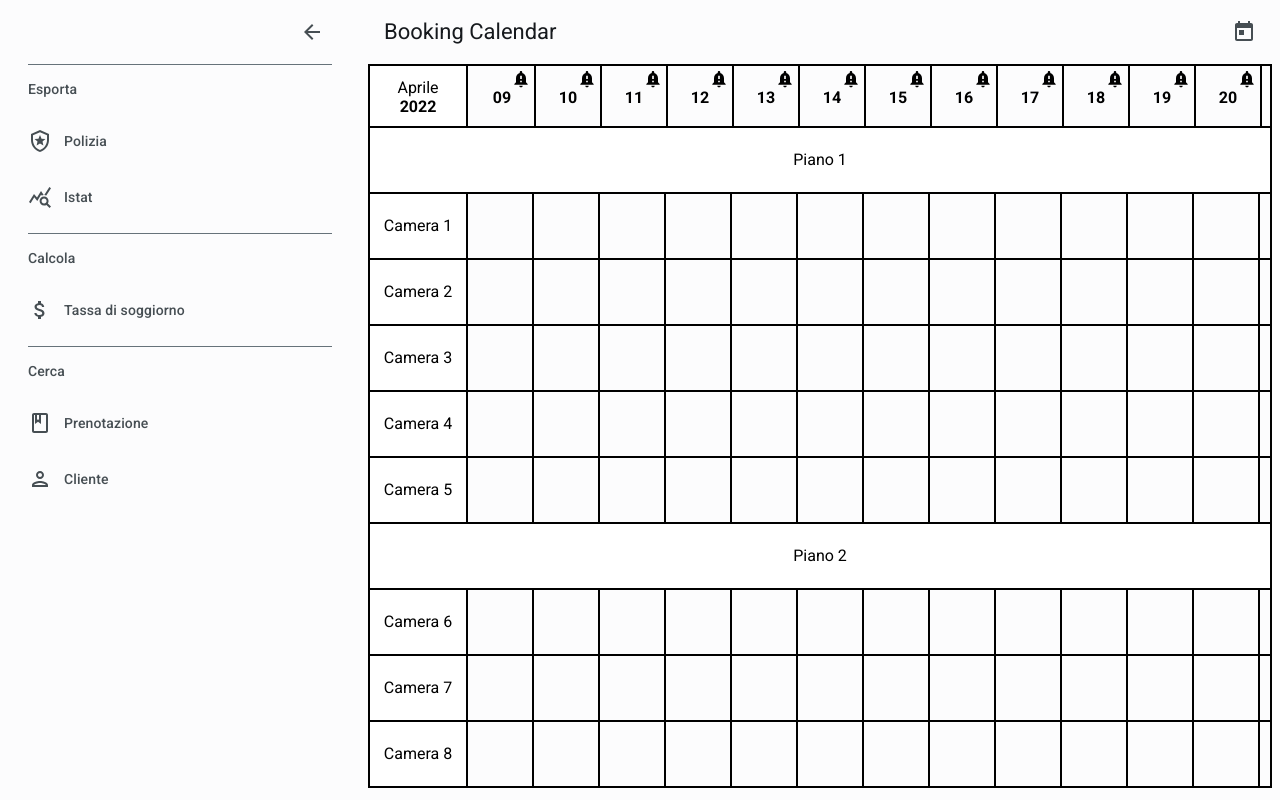
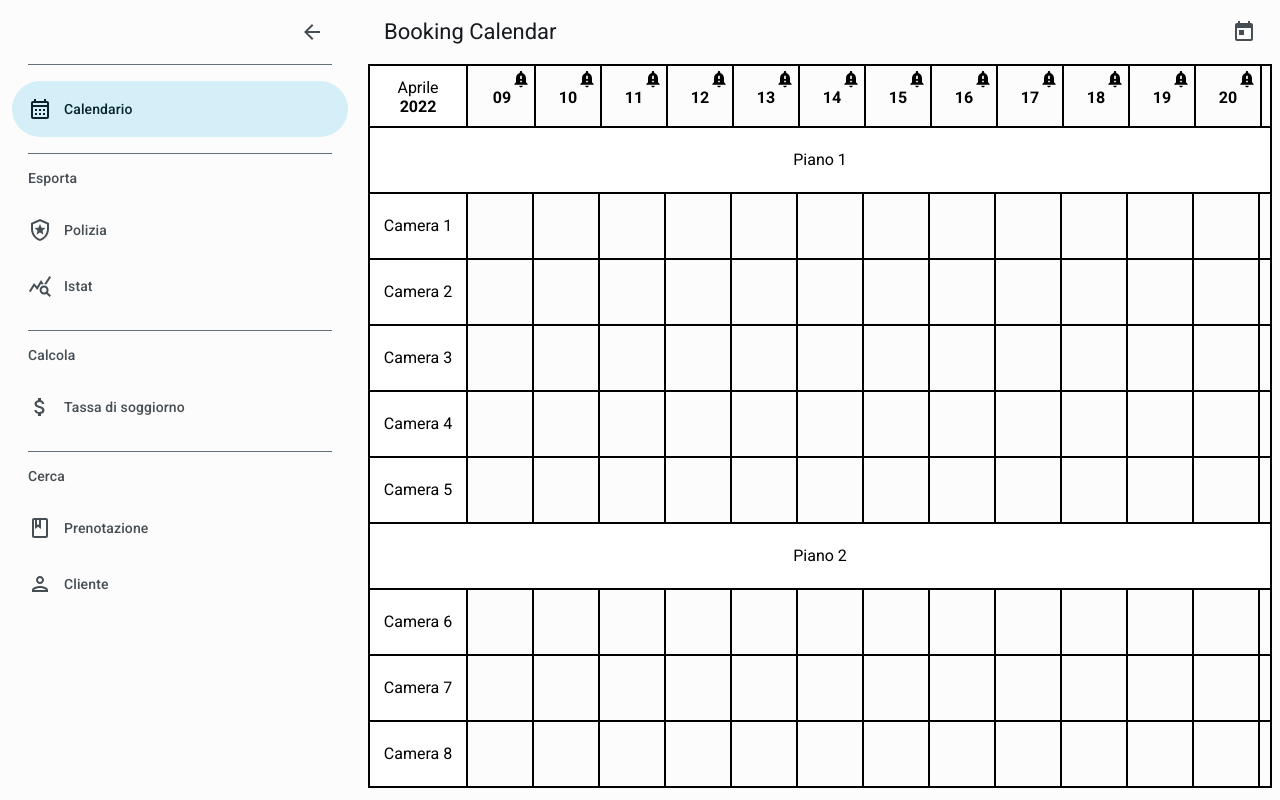
Before and after one commit to dropik/booking-calendar-app, a React app: page / in a window 1280 px wide. Both pictures are taken after a click on the button 36 px from the left and 32 px from the top of the page. Built offline with nearby package versions, Linux system fonts and the light colour scheme.

Commit message:
Added calendar button to navigation drawer

```diff
--- a/src/components/AppDrawer.tsx
+++ b/src/components/AppDrawer.tsx
@@ -6,6 +6,7 @@ import BookOutlinedIcon from "@mui/icons-material/BookOutlined";
 import LocalPoliceOutlinedIcon from "@mui/icons-material/LocalPoliceOutlined";
 import PersonOutlinedIcon from "@mui/icons-material/PersonOutlined";
 import QueryStatsIcon from "@mui/icons-material/QueryStats";
+import CalendarMonthOutlinedIcon from "@mui/icons-material/CalendarMonthOutlined";
 import Drawer from "@mui/material/Drawer";
 import List from "@mui/material/List";
 import Fade from "@mui/material/Fade";
@@ -75,6 +76,16 @@ export default function AppDrawer(): JSX.Element {
           </List>
           <Menu lists={[
             {
+              items: [
+                {
+                  text: "Calendario",
+                  icon: <CalendarMonthOutlinedIcon />,
+                  onClick: () => void 0,
+                  selected: true
+                }
+              ]
+            },
+            {
               subheader: "Esporta",
               items: [
                 {
--- a/src/components/Menu.tsx
+++ b/src/components/Menu.tsx
@@ -9,11 +9,12 @@ import M3Divider from "./m3/M3Divider";
 
 type Props = {
   lists: {
-    subheader: string,
+    subheader?: string,
     items: {
       icon: ReactNode,
       text: string,
-      onClick: () => void
+      onClick: () => void,
+      selected?: boolean
     }[]
   }[]
 }
@@ -22,11 +23,14 @@ export default function Menu({ lists }: Props): JSX.Element {
   return (
     <>
       {lists.map((list) => (
-        <React.Fragment key={list.subheader}>
+        <React.Fragment key={list.subheader ? list.subheader : list.items.toString()}>
           <M3Divider />
-          <List subheader={<M3ListSubheader>{list.subheader}</M3ListSubheader>}>
+          <List sx={{
+            paddingTop: !list.subheader ? "1rem" : undefined,
+            paddingBottom: "1rem"
+          }} subheader={<M3ListSubheader>{list.subheader ? list.subheader : ""}</M3ListSubheader>}>
             {list.items.map((item) => (
-              <M3ListItemButton key={item.text} onClick={item.onClick}>
+              <M3ListItemButton key={item.text} onClick={item.onClick} selected={item.selected}>
                 <M3ListItemIcon>{item.icon}</M3ListItemIcon>
                 <M3ListItemText>{item.text}</M3ListItemText>
               </M3ListItemButton>
```
